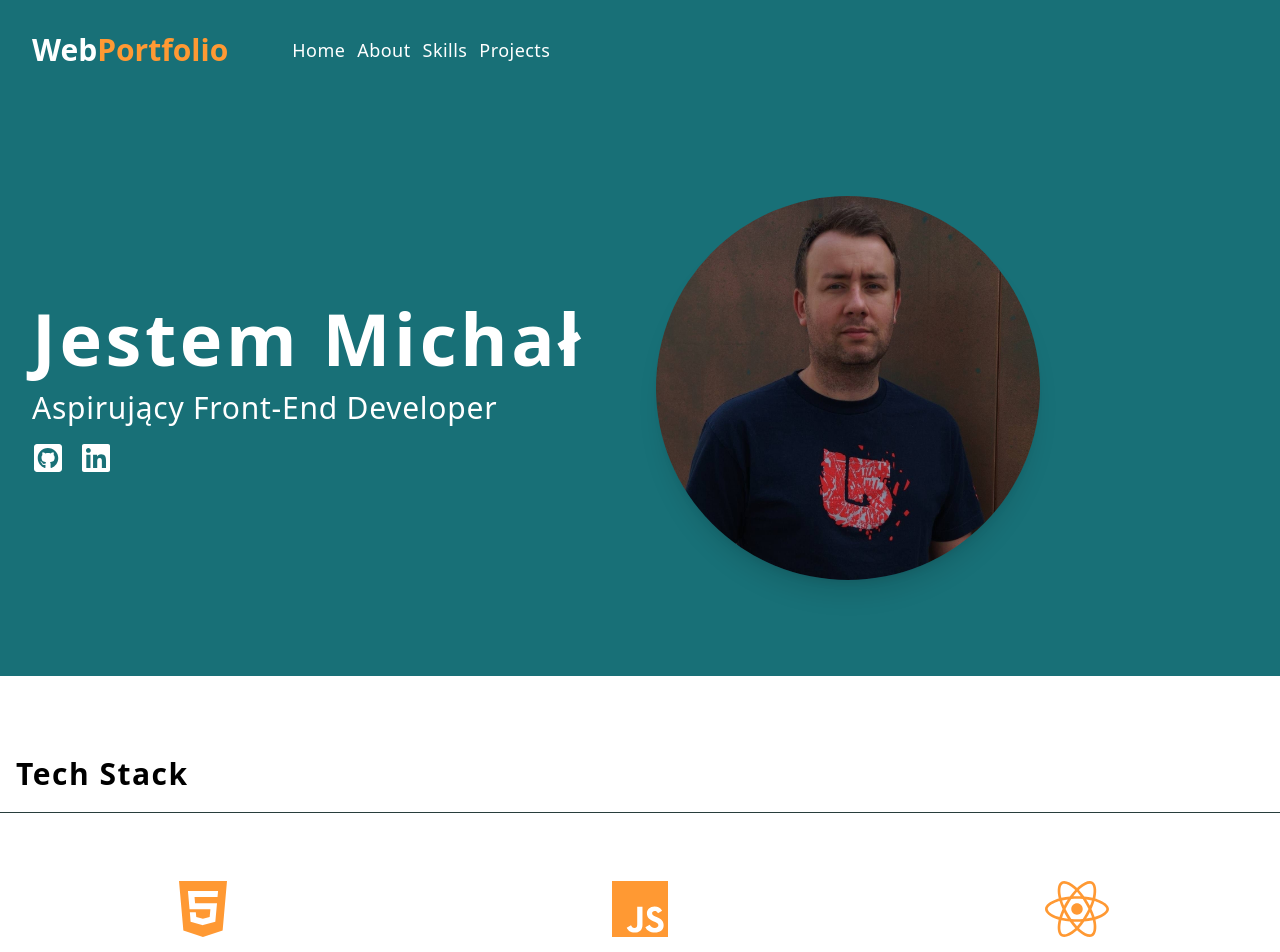
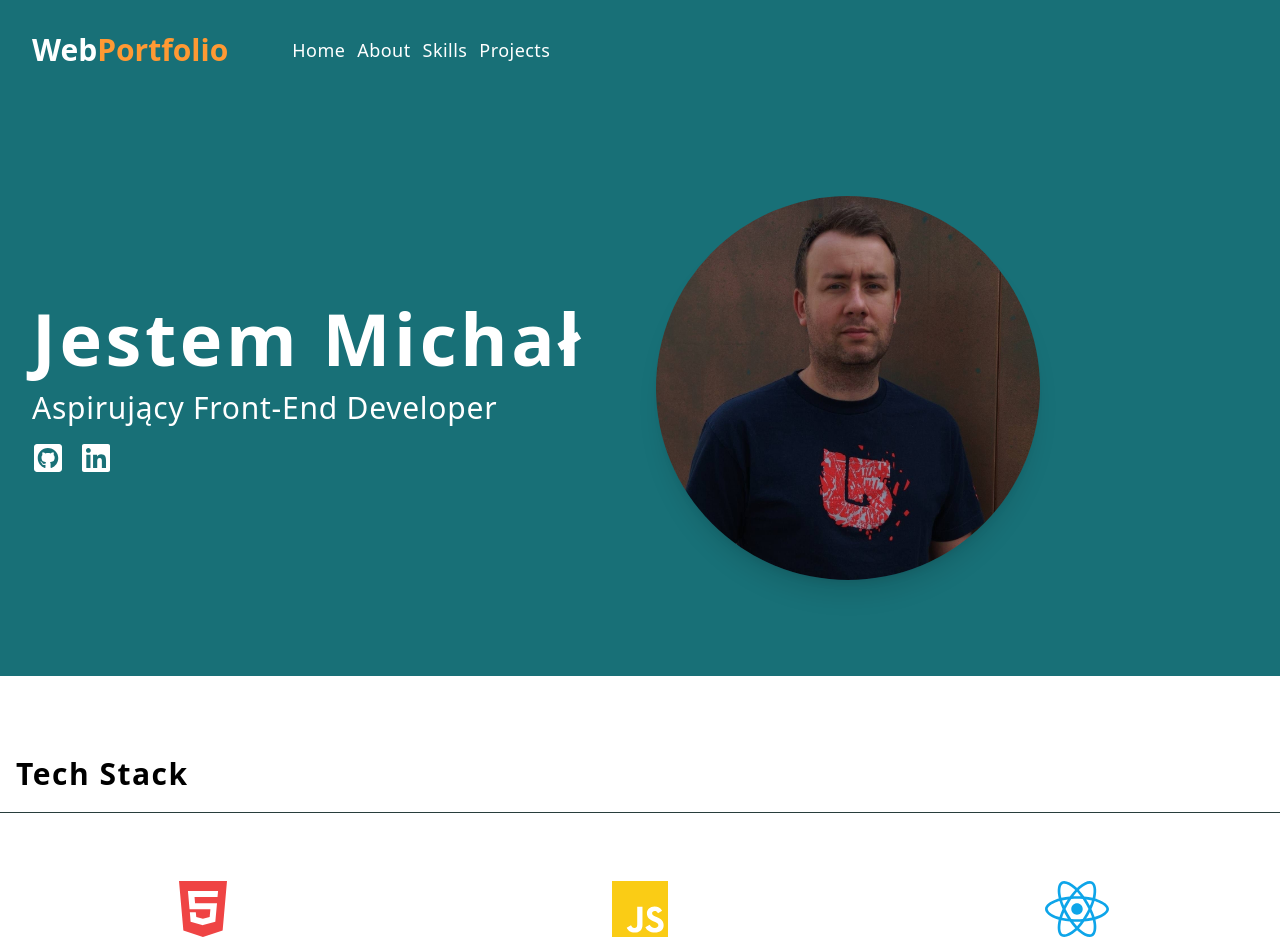
Before and after one commit to misiek869/portfolio_tailwind, a React app: page / in a window 1280 px wide. Shown: the top 952 px of the page. Built offline with nearby package versions, Linux system fonts and the light colour scheme; the HTML template or start-up script is replaced by a standard one.

Commit message:
change icons color

```diff
--- a/src/data.jsx
+++ b/src/data.jsx
@@ -12,19 +12,19 @@ export const skills = [
 	{
 		id: nanoid(),
 		title: 'HTML&CSS',
-		icon: <FaHtml5 className='h-16 w-16 text-orange' />,
+		icon: <FaHtml5 className='h-16 w-16 text-red-500' />,
 		text: 'Highly skilled in HTML & CSS, adeptly crafting visually appealing and responsive websites for optimal user experiences.',
 	},
 	{
 		id: nanoid(),
 		title: 'Javascript',
-		icon: <FaJs className='h-16 w-16 text-orange' />,
+		icon: <FaJs className='h-16 w-16 text-yellow-400' />,
 		text: 'Expertise in JavaScript, building interactive and dynamic web applications with a focus on seamless user interactions and functionality',
 	},
 	{
 		id: nanoid(),
 		title: 'React',
-		icon: <FaReact className='h-16 w-16 text-orange' />,
+		icon: <FaReact className='h-16 w-16 text-sky-500' />,
 		text: 'Advanced proficiency in React, developing efficient and interactive front-end applications with a strong emphasis on component-based architecture.',
 	},
 ]
```
